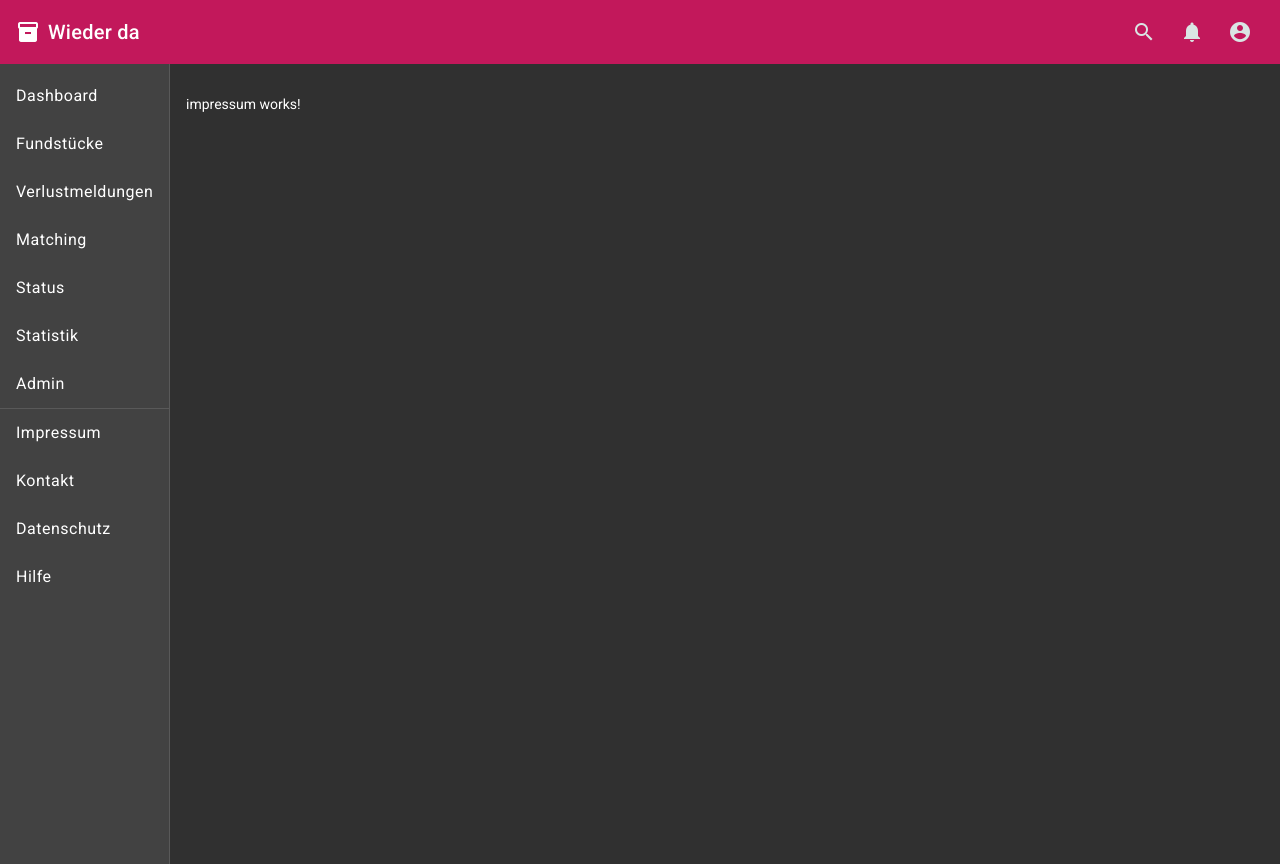
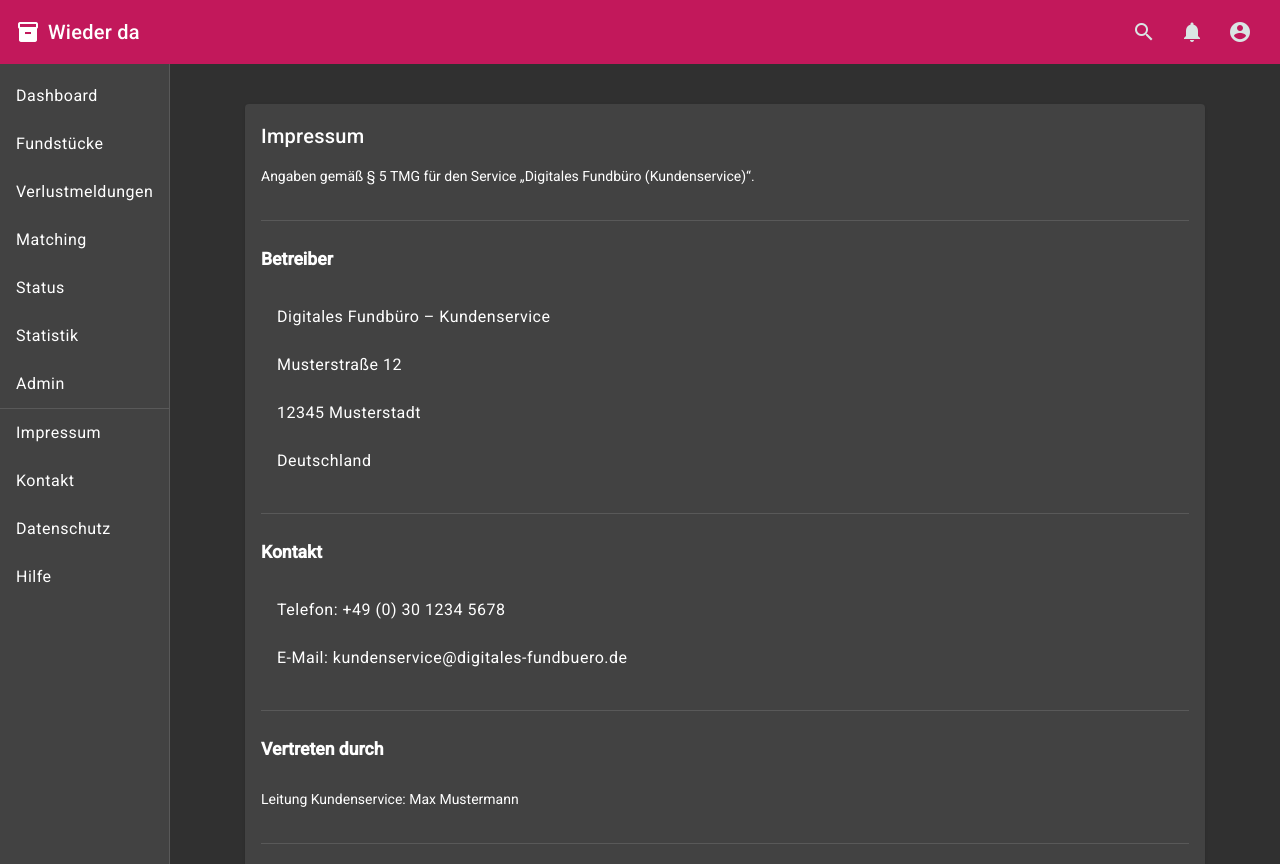
Before and after one commit to krll-dev/wieder-da, an Angular app in the folder wd-ui/: page /impressum in a window 1280 px wide. Built offline with nearby package versions, Linux system fonts and the light colour scheme.

Commit message:
feat(impressum): implement impressum section with legal information
- Add structured content for impressum including operator details
- Include contact information and legal disclaimers
- Style the section for better presentation using Angular Material

```diff
--- a/wd-ui/src/app/pages/impressum/impressum.html
+++ b/wd-ui/src/app/pages/impressum/impressum.html
@@ -1 +1,71 @@
-<p>impressum works!</p>
+<section class="impressum">
+  <mat-card>
+    <mat-card-header>
+      <mat-card-title>Impressum</mat-card-title>
+    </mat-card-header>
+    <mat-card-content>
+      <p>
+        Angaben gemäß § 5 TMG für den Service „Digitales Fundbüro (Kundenservice)“.
+      </p>
+
+      <mat-divider></mat-divider>
+
+      <h2>Betreiber</h2>
+      <mat-list>
+        <mat-list-item>Digitales Fundbüro – Kundenservice</mat-list-item>
+        <mat-list-item>Musterstraße 12</mat-list-item>
+        <mat-list-item>12345 Musterstadt</mat-list-item>
+        <mat-list-item>Deutschland</mat-list-item>
+      </mat-list>
+
+      <mat-divider></mat-divider>
+
+      <h2>Kontakt</h2>
+      <mat-list>
+        <mat-list-item>Telefon: +49 (0) 30 1234 5678</mat-list-item>
+        <mat-list-item>E-Mail: kundenservice&#64;digitales-fundbuero.de</mat-list-item>
+      </mat-list>
+
+      <mat-divider></mat-divider>
+
+      <h2>Vertreten durch</h2>
+      <p>Leitung Kundenservice: Max Mustermann</p>
+
+      <mat-divider></mat-divider>
+
+      <h2>Registereintrag</h2>
+      <p>
+        Eintragung im Handelsregister. Registergericht: Amtsgericht Musterstadt,
+        Registernummer: HRB 123456.
+      </p>
+
+      <mat-divider></mat-divider>
+
+      <h2>Umsatzsteuer-ID</h2>
+      <p>
+        Umsatzsteuer-Identifikationsnummer gemäß § 27a UStG: DE123456789.
+      </p>
+
+      <mat-divider></mat-divider>
+
+      <h2>Verantwortlich i.S.d. § 18 Abs. 2 MStV</h2>
+      <p>Max Mustermann, Musterstraße 12, 12345 Musterstadt.</p>
+
+      <mat-divider></mat-divider>
+
+      <h2>EU-Streitschlichtung</h2>
+      <p>
+        Die Europäische Kommission stellt eine Plattform zur Online-Streitbeilegung (OS)
+        bereit: https://ec.europa.eu/consumers/odr/.
+      </p>
+
+      <mat-divider></mat-divider>
+
+      <h2>Haftungsausschluss</h2>
+      <p>
+        Wir prüfen die Inhalte dieser Seite regelmäßig. Für die Richtigkeit, Vollständigkeit
+        und Aktualität übernehmen wir jedoch keine Gewähr.
+      </p>
+    </mat-card-content>
+  </mat-card>
+</section>
--- a/wd-ui/src/app/pages/impressum/impressum.scss
+++ b/wd-ui/src/app/pages/impressum/impressum.scss
@@ -0,0 +1,23 @@
+.impressum {
+  display: flex;
+  justify-content: center;
+  padding: 24px;
+}
+
+mat-card {
+  width: min(100%, 960px);
+}
+
+mat-card-content {
+  display: grid;
+  gap: 16px;
+}
+
+h2 {
+  font-size: 1.1rem;
+  margin: 8px 0 0;
+}
+
+mat-divider {
+  margin: 4px 0;
+}
--- a/wd-ui/src/app/pages/impressum/impressum.ts
+++ b/wd-ui/src/app/pages/impressum/impressum.ts
@@ -1,10 +1,21 @@
-import { Component } from '@angular/core';
+import {ChangeDetectionStrategy, Component} from '@angular/core';
+import {MatCard, MatCardContent, MatCardHeader, MatCardTitle} from '@angular/material/card';
+import {MatDivider, MatList, MatListItem} from '@angular/material/list';
 
 @Component({
   selector: 'wd-impressum',
-  imports: [],
+  imports: [
+    MatCard,
+    MatCardHeader,
+    MatCardTitle,
+    MatCardContent,
+    MatDivider,
+    MatList,
+    MatListItem
+  ],
   templateUrl: './impressum.html',
   styleUrl: './impressum.scss',
+  changeDetection: ChangeDetectionStrategy.OnPush
 })
 export class Impressum {
 
```
